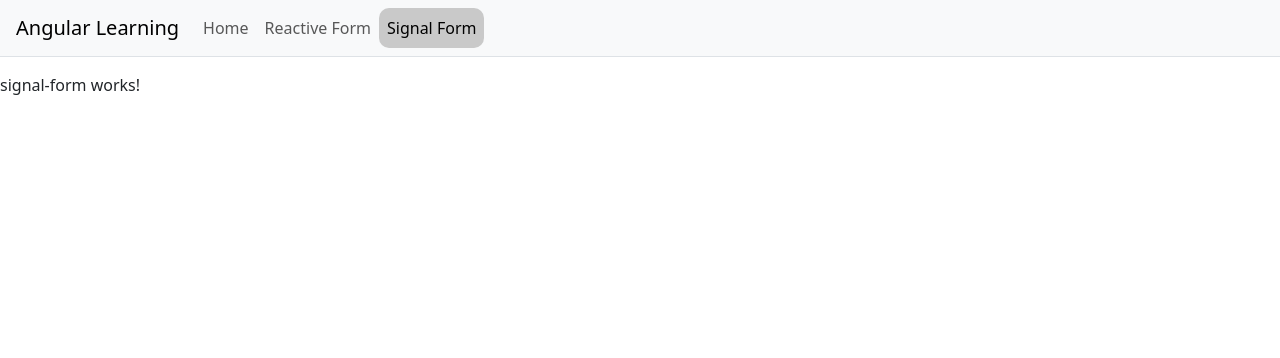
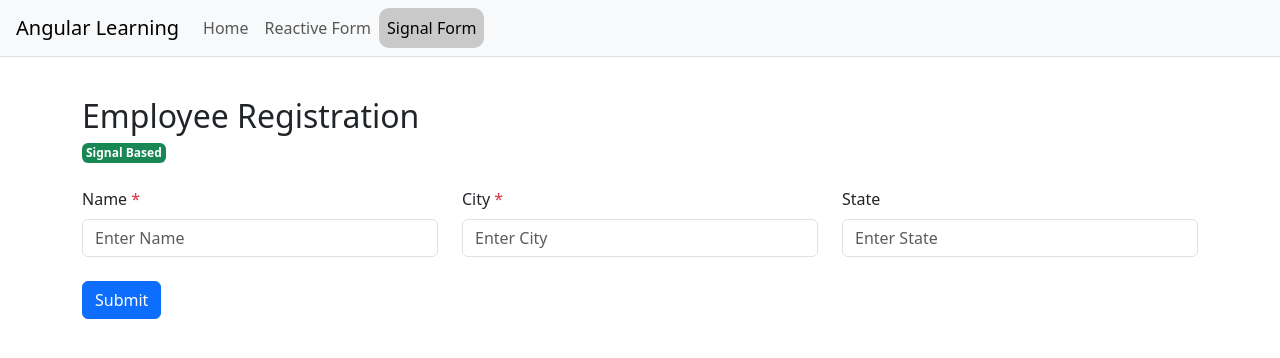
Before and after one commit to kartiksharma0047/Angulaar-Learning, an Angular app: page /signal-form in a window 1280 px wide. Shown: the top 358 px of the page. Built offline with nearby package versions, Linux system fonts and the light colour scheme.

Commit message:
feat: Changes in Signal Forms

```diff
--- a/src/app/signal-form/signal-form.html
+++ b/src/app/signal-form/signal-form.html
@@ -1 +1,56 @@
-<p>signal-form works!</p>
+<div class="container mt-4">
+  <h2 class="mb-1">Employee Registration</h2>
+  <h6 class="mb-4 badge bg-success p-1">Signal Based</h6>
+  <div class="row">
+    <div class="col-md-4">
+      <label class="form-label">Name
+        @if(employeeForm.empName().required()){
+          <span class="text-danger">*</span>
+        }
+      </label>
+      <input
+        type="text"
+        [formField]="employeeForm.empName"
+        class="form-control"
+        placeholder="Enter Name"
+      />
+      @if (employeeForm.empName().touched()) {
+        @for (item of employeeForm.empName().errors(); track $index) {
+          <span class="requried">{{item.message}}</span>
+        }
+      }
+    </div>
+    <div class="col-md-4">
+      <label class="form-label">City
+        @if(employeeForm.empCity().required()){
+          <span class="text-danger">*</span>
+        }
+      </label>
+      <input
+        type="text"
+        [formField]="employeeForm.empCity"
+        class="form-control"
+        placeholder="Enter City"
+      />
+      @if (employeeForm.empCity().touched()) {
+        @for (item of employeeForm.empCity().errors(); track $index) {
+          <span class="requried">{{item.message}}</span>
+        }
+      }
+    </div>
+    <div class="col-md-4">
+      <label class="form-label">State
+        @if(employeeForm.empState().required()){
+          <span class="text-danger">*</span>
+        }
+      </label>
+      <input
+        type="text"
+        [formField]="employeeForm.empState"
+        class="form-control"
+        placeholder="Enter State"
+      />
+    </div>
+  </div>
+  <button class="btn btn-primary mt-4" (click)="saveEmp()">Submit</button>
+</div>
--- a/src/app/signal-form/signal-form.ts
+++ b/src/app/signal-form/signal-form.ts
@@ -1,9 +1,9 @@
 import { Component, signal, ChangeDetectionStrategy } from '@angular/core';
-import { form } from '@angular/forms/signals'
+import { form, FormField, minLength, required } from '@angular/forms/signals'
 
 @Component({
   selector: 'app-signal-form',
-  imports: [],
+  imports: [FormField],
   templateUrl: './signal-form.html',
   changeDetection: ChangeDetectionStrategy.OnPush,
   styleUrl: './signal-form.css',
@@ -16,6 +16,16 @@ export class SignalForm {
     empState:''
   })
 
-  employeeForm=form(this.employeeModel)
+  employeeForm=form(this.employeeModel,(schema)=>{
+    required(schema.empName,{message:'Please Enter Name'}),
+    minLength(schema.empName,5,{message:'Minimum 4 Characters are needed!'}),
+    required(schema.empCity,{message:'Please Enter City'})
+  })
+
+  saveEmp(){
+    const formValue=this.employeeForm().value();
+    console.log(formValue)
+
+  }
 
 }
--- a/src/app/test/test.html
+++ b/src/app/test/test.html
@@ -1,5 +1,6 @@
 <div class="container mt-4">
-  <h3 class="mb-4">RXJS in Reactive Form</h3>
+  <h2 class="mb-1">RXJS Newspaper Form</h2>
+  <h6 class="mb-4 badge bg-success p-1">Reactive Form</h6>
   <form [formGroup]="userForm" (ngSubmit)="onSubmit()">
     <div class="row g-3">
       <!-- Name + Subscribe -->
@@ -52,8 +53,7 @@
           (getConfirmPassword()?.touched || getConfirmPassword()?.dirty)
         ) {
           <span class="requried">Please Enter To Confirm Password</span><br />
-        }
-        @else if (userForm.errors?.['mismatch'] && getConfirmPassword()?.touched) {
+        } @else if (userForm.errors?.['mismatch'] && getConfirmPassword()?.touched) {
           <span class="requried">Password doesn't match</span>
         }
       </div>
--- a/src/app/test/test.ts
+++ b/src/app/test/test.ts
@@ -8,7 +8,6 @@ import {
   FormControl,
 } from '@angular/forms';
 import { FormsModule } from '@angular/forms';
-import { takeUntilDestroyed } from '@angular/core/rxjs-interop';
 
 @Component({
   selector: 'app-test',
@@ -28,8 +27,7 @@ export class Test implements OnInit {
     this.initializeForm();
 
     this.getPassword()
-      ?.valueChanges.pipe(takeUntilDestroyed())
-      .subscribe((res: any) => {
+      ?.valueChanges.subscribe((res: any) => {
         const confirm = this.getConfirmPassword();
 
         if (res) {
@@ -92,5 +90,6 @@ export class Test implements OnInit {
       this.userForm.markAllAsTouched();
       return;
     }
+    console.log(this.userForm.controls)
   }
 }
```
